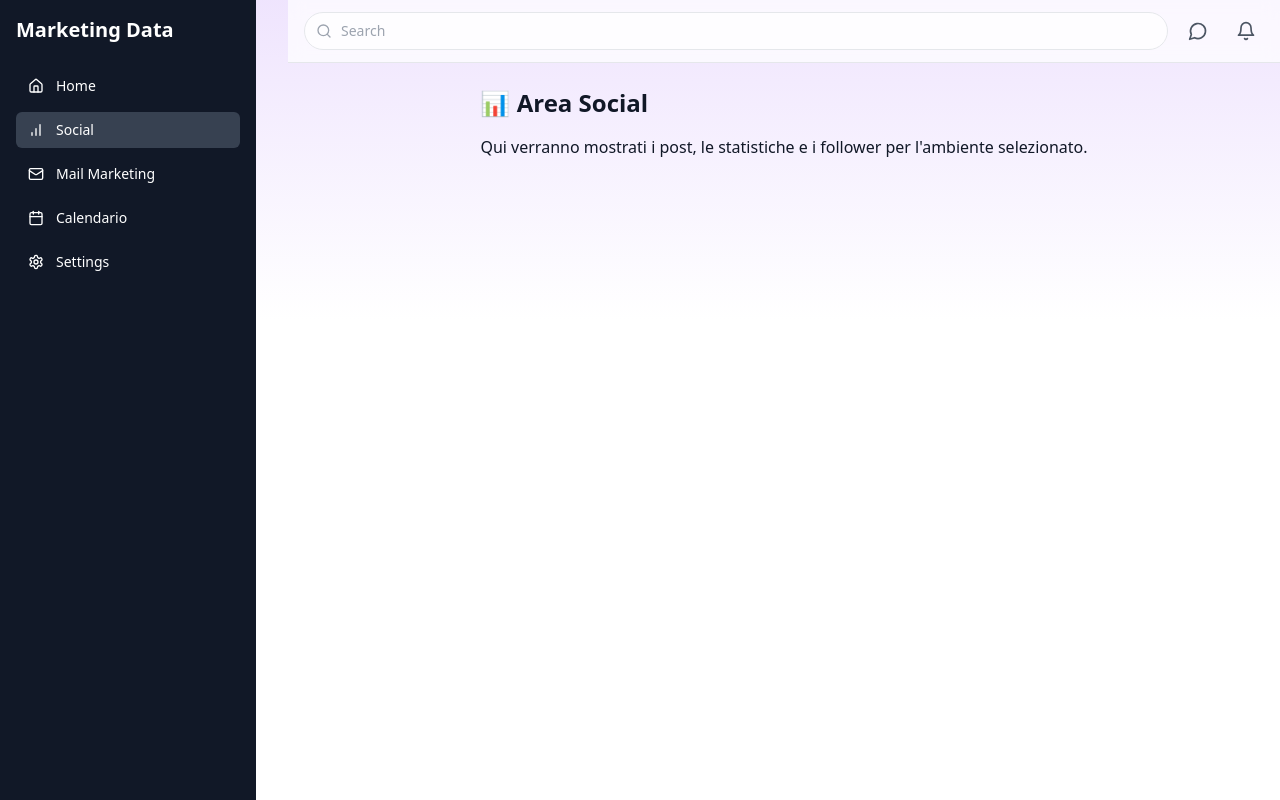
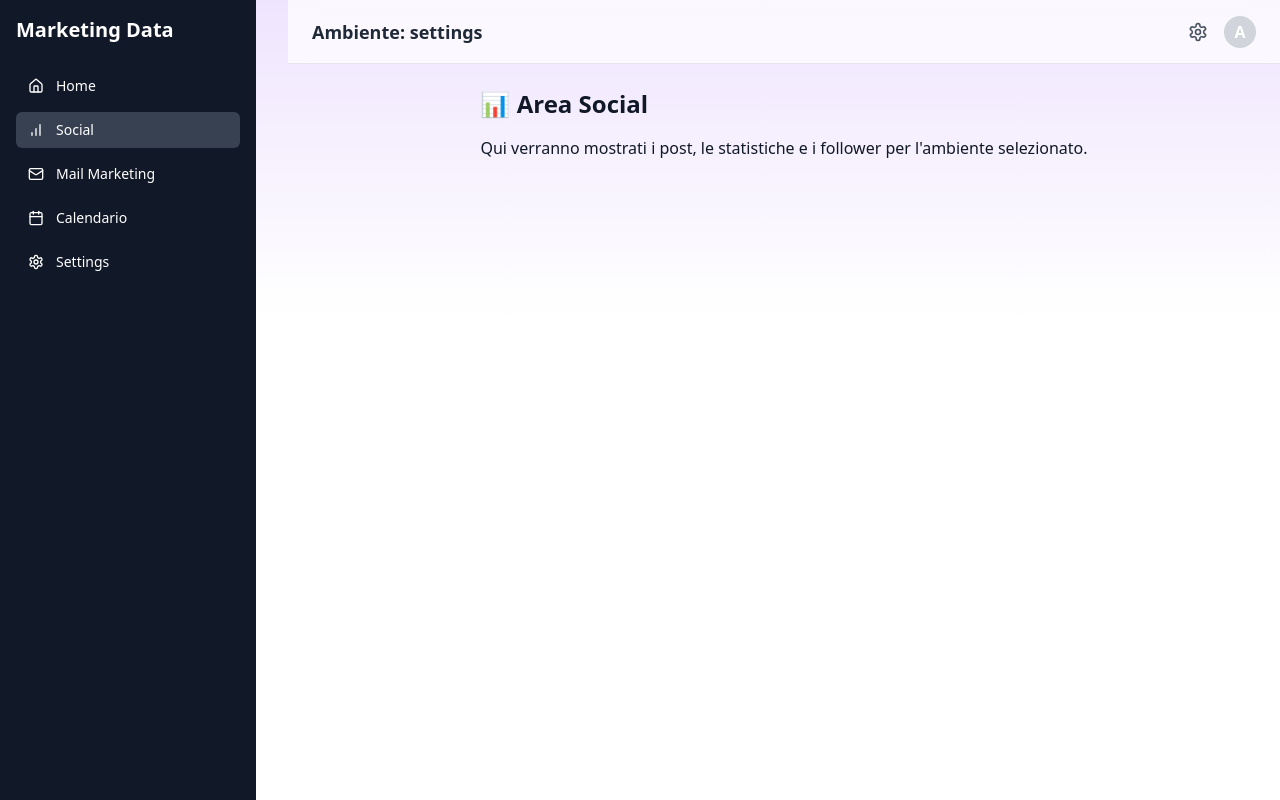
Before and after one commit to DCarloneUP/september, a Next.js app: page /settings/social in a window 1280 px wide. Built offline with nearby package versions, Linux system fonts and the light colour scheme.

Commit message:
Update Topbar.tsx

```diff
--- a/components/Topbar.tsx
+++ b/components/Topbar.tsx
@@ -1,22 +1,42 @@
-import { Bell, MessageCircle, Search } from "lucide-react";
+'use client';
+
+import { usePathname } from 'next/navigation';
+import Link from 'next/link';
+import { Settings, User } from 'lucide-react';
 
 export default function Topbar() {
+  const pathname = usePathname();
+  const pathSegments = pathname.split('/');
+  const env = pathSegments[1] || '';
+
   return (
-    <header className="sticky top-0 z-10 bg-white/70 backdrop-blur border-b">
-      <div className="mx-auto max-w-7xl px-4 py-3 flex items-center gap-3">
-        <div className="relative flex-1">
-          <Search className="absolute left-3 top-1/2 -translate-y-1/2 h-4 w-4 text-gray-400" />
-          <input
-            placeholder="Search"
-            className="w-full rounded-full border pl-9 pr-4 py-2 text-sm bg-white/70 focus:outline-none focus:ring-2 focus:ring-brand-400"
-          />
+    <header className="flex justify-between items-center h-16 px-6 border-b border-gray-200 bg-white/70 backdrop-blur-md z-10">
+      {/* Brand + pagina corrente */}
+      <div className="text-lg font-semibold text-gray-800">
+        {env ? `Ambiente: ${env}` : 'Dashboard'}
+      </div>
+
+      {/* Icone a destra */}
+      <div className="flex items-center space-x-4">
+        {/* Icona Settings */}
+        <Link
+          href={`/${env}/settings`}
+          className="text-gray-600 hover:text-gray-800 transition"
+          title="Impostazioni"
+        >
+          <Settings className="w-5 h-5" />
+        </Link>
+
+        {/* Avatar utente */}
+        <div className="relative">
+          <div
+            className="w-8 h-8 rounded-full bg-gray-300 flex items-center justify-center text-white font-bold cursor-pointer"
+            title="Profilo utente"
+          >
+            A
+          </div>
+          {/* In futuro: dropdown menu qui */}
         </div>
-        <button className="rounded-full p-2 hover:bg-gray-100" aria-label="Messages">
-          <MessageCircle className="h-5 w-5 text-gray-600" />
-        </button>
-        <button className="rounded-full p-2 hover:bg-gray-100" aria-label="Notifications">
-          <Bell className="h-5 w-5 text-gray-600" />
-        </button>
       </div>
     </header>
   );
```
